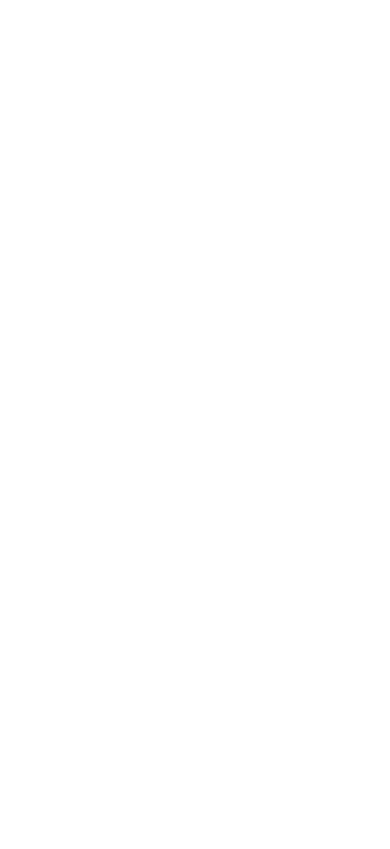
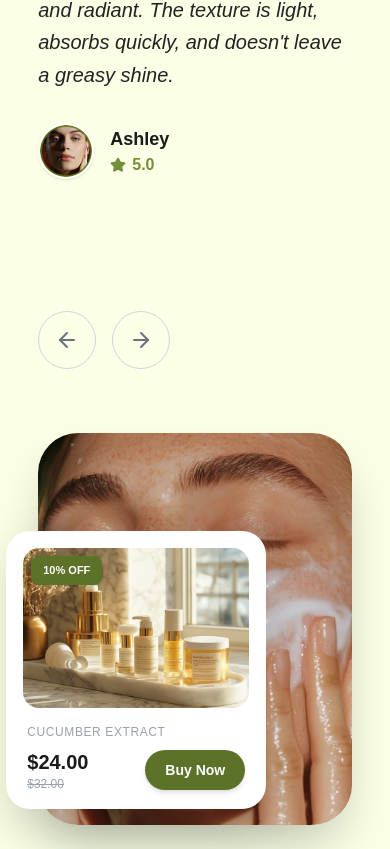
Before and after one commit to Rakibstack/Oranic-Landing-Page, a Next.js app: page / in a window 390 px wide. Shown: the part 8020-8869 px from the top of the page. Before the commit the page ends 7664 px from the top, so only its background shows below. Built offline with nearby package versions, Linux system fonts and the light colour scheme.

Commit message:
make customer review section

```diff
--- a/src/app/page.jsx
+++ b/src/app/page.jsx
@@ -3,6 +3,7 @@
 import InspiredSection from "@/components/InspiredSection";
 import NaturalMakeupSection from "@/components/NaturalMakeupSection";
 import PopularProducts from "@/components/PopularProducts";
+import ReviewSection from "@/components/ReviewSection";
 import SkinMarqueeSection from "@/components/SkinMarqueeSection";
 
 export default function Home() {
@@ -15,6 +16,7 @@
           <ChooseCategory></ChooseCategory>
           <PopularProducts></PopularProducts>
           <NaturalMakeupSection></NaturalMakeupSection>
+          <ReviewSection></ReviewSection>
     </div>
   );
 }
--- a/src/components/InspiredSection.jsx
+++ b/src/components/InspiredSection.jsx
@@ -60,7 +60,7 @@
                 <div className="flex items-center gap-6 mt-22">
 
                     {/* Learn More Button */}
-                    <button className="bg-[#6B7F1D] text-white px-8 py-4 rounded-full text-xl font-medium">
+                    <button className="bg-[#6B7F1D] text-white px-8 py-4 rounded-full text-xl font-medium cursor-pointer">
                         Learn more
                     </button>
 
--- a/src/components/PopularProducts.jsx
+++ b/src/components/PopularProducts.jsx
@@ -20,7 +20,7 @@
             Popular Products
           </h2>
 
-          <button className="px-6 py-2 rounded-full border border-[#6B7F1D] text-[#6B7F1D] font-medium hover:bg-[#6B7F1D] hover:text-white transition">
+          <button className="px-6 py-2 rounded-full border border-[#6B7F1D] text-[#6B7F1D] font-medium hover:bg-[#6B7F1D] cursor-pointer hover:text-white transition">
             View all
           </button>
         </div>
@@ -31,7 +31,7 @@
             (tab, index) => (
               <button
                 key={index}
-                className={`px-6 py-2 rounded-full text-sm font-medium transition ${
+                className={`px-6 py-2 rounded-full text-sm font-medium transition cursor-pointer ${
                   index === 0
                     ? "bg-[#6B7F1D] text-white"
                     : "bg-[#E5E5E5] text-[#333]"
@@ -82,7 +82,7 @@
                     </span>
                   </div>
 
-                  <button className="bg-[#6B7F1D] text-white text-sm px-4 py-1.5 rounded-full hover:bg-[#556915] transition">
+                  <button className="bg-[#6B7F1D] text-white text-sm px-4 py-1.5 rounded-full hover:bg-[#556915] cursor-pointer transition">
                     Buy Now
                   </button>
                 </div>
--- /dev/null
+++ b/src/components/ReviewSection.jsx
@@ -0,0 +1,122 @@
+
+import Image from 'next/image';
+import { Star, ArrowLeft, ArrowRight } from 'lucide-react';
+
+const ReviewSection = () => {
+
+  const reviews = [
+    {
+      id: 1,
+      title: "Customer Reviews!",
+      reviewText: "I've been using this cream for three weeks now, and the results are simply amazing. My skin has become more moisturized, supple, and radiant. The texture is light, absorbs quickly, and doesn't leave a greasy shine.",
+      authorName: "Ashley",
+      rating: 5.0,
+      authorImage: "/Ellipse 28.png",
+      productImage: "/customerimage.png",
+      floatingProduct: {
+        name: "Cucumber Extract",
+        price: "24.00",
+        originalPrice: "32.00",
+        discount: "10%",
+        image: "/product01.png" // Product bottle image
+      }
+    }
+  ];
+
+  const data = reviews[0];
+
+  return (
+    <section className="bg-[#FAFFE5] p-6 md:p-20 min-h-[700px] flex items-center justify-center font-sans overflow-hidden">
+      <div className="max-w-11/12  w-full grid grid-cols-1 lg:grid-cols-2 gap-16 items-center">
+
+        {/* Left Side: Text Content */}
+        <div className="flex flex-col justify-center space-y-25">
+          <h2 className="text-5xl md:text-6xl font-serif text-[#222222] tracking-tight">
+            {data.title}
+          </h2>
+
+          <div className="space-y-8 max-w-lg">
+            <p className="text-xl text-[#222222] leading-relaxed italic font-light">
+              {data.reviewText}
+            </p>
+
+            <div className="flex items-center gap-4">
+              <div className="relative w-14 h-14 rounded-full overflow-hidden border-2 border-white shadow-sm">
+                <Image
+                  src={data.authorImage}
+                  alt={data.authorName}
+                  fill
+                  className="object-cover"
+                />
+              </div>
+              <div>
+                <h4 className="font-bold text-lg text-[#1A1A1A]">{data.authorName}</h4>
+                <div className="flex items-center text-[#748E3A]">
+                  <Star className="w-4 h-4 fill-current" />
+                  <span className="ml-1.5 font-bold">{data.rating.toFixed(1)}</span>
+                </div>
+              </div>
+            </div>
+          </div>
+
+          {/* Navigation Buttons */}
+          <div className="flex gap-4 pt-8">
+            <button className="p-4 border border-gray-300 rounded-full hover:bg-white hover:border-gray-400 transition-all text-gray-500 group">
+              <ArrowLeft className="w-6 h-6 group-hover:-translate-x-1 transition-transform" />
+            </button>
+            <button className="p-4 border border-gray-300 rounded-full hover:bg-white hover:border-gray-400 transition-all text-gray-500 group">
+              <ArrowRight className="w-6 h-6 group-hover:translate-x-1 transition-transform" />
+            </button>
+          </div>
+        </div>
+
+        {/* Right Side: Image Section */}
+        <div className="relative flex justify-center lg:justify-end">
+          {/* Main Background Image (The girl applying cream) */}
+          <div className="relative w-full aspect-[4/5] md:w-125 md:h-150 rounded-[40px] overflow-hidden shadow-2xl ">
+            <Image
+              src={data.productImage}
+              alt="Skin Care Section"
+              fill
+              className="object-cover"
+              priority
+            />
+          </div>
+
+          {/* Floating Product Card */}
+          <div className="absolute -left-8 md:-left-8 lg:left-4 top-[25%] bg-white p-4 rounded-[24px] shadow-[0_20px_50px_rgba(0,0,0,0.15)] w-[260px] border border-white/50 backdrop-blur-sm">
+            <div className="relative w-full h-40 rounded-2xl overflow-hidden mb-4">
+              <div className="absolute top-2 left-2 bg-[#5B7228] text-white text-[11px] px-3 py-1.5 rounded-lg font-bold z-10 shadow-sm">
+                {data.floatingProduct.discount} OFF
+              </div>
+              <Image
+                src={data.floatingProduct.image}
+                alt="Product Bottle"
+                fill
+                className="object-cover"
+              />
+            </div>
+
+            <div className="px-1">
+              <h5 className="text-gray-400 text-xs font-medium uppercase tracking-wider mb-2">
+                {data.floatingProduct.name}
+              </h5>
+              <div className="flex items-center justify-between">
+                <div className="flex flex-col">
+                  <span className="text-xl font-black text-[#1A1A1A]">${data.floatingProduct.price}</span>
+                  <span className="text-gray-400 text-xs line-through">${data.floatingProduct.originalPrice}</span>
+                </div>
+                <button className="bg-[#5B7228] text-white text-sm px-5 py-2.5 rounded-full font-semibold hover:bg-[#4a5d21] cursor-pointer transition-all transform hover:scale-105 active:scale-95 shadow-md">
+                  Buy Now
+                </button>
+              </div>
+            </div>
+          </div>
+        </div>
+
+      </div>
+    </section>
+  );
+};
+
+export default ReviewSection;
--- a/tailwind.config.js
+++ b/tailwind.config.js
@@ -6,7 +6,11 @@
     "./components/**/*.{js,ts,jsx,tsx}",
   ],
   theme: {
-    extend: {},
+    extend: {
+      maxWidth: {
+        '300': '1200px',
+      }
+    },
   },
   plugins: [require('daisyui')],
 }
```
Also changed, not shown: public/customerimage.png (added).
